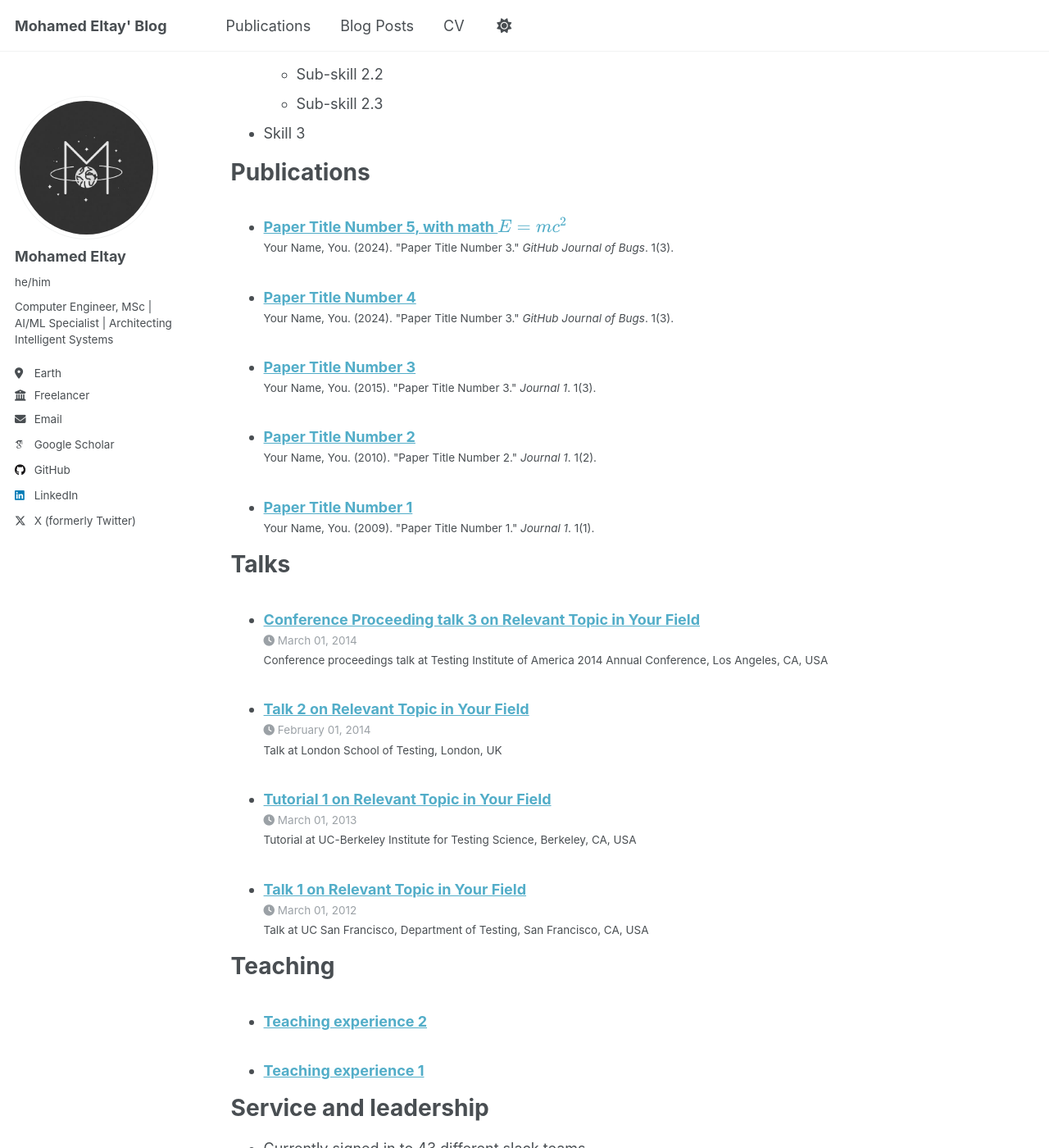
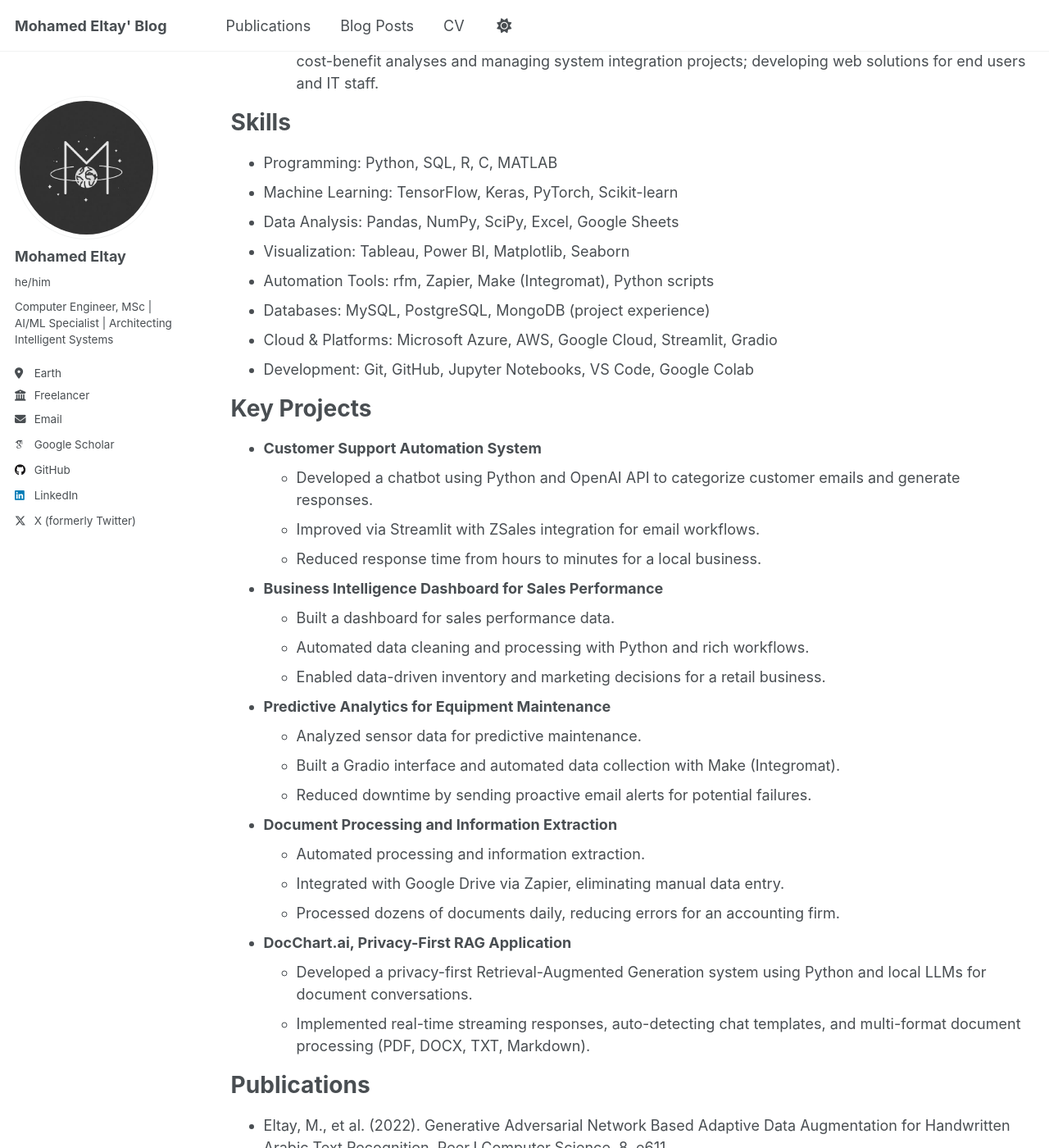
Before and after one commit to eltay89/eltay89.github.io, a Jekyll site: the page built from _pages/cv.md, in a window 1280 px wide and 1400 px high, scrolled down 886 px. Shown: the whole window at 82% size. Built offline with Jekyll 4.4.1, drawn with Linux system fonts in a browser that asks for light colours; some web fonts are replaced; a script that is not in the unit is left out; some of the changed text lies outside the part shown.

Commit message:
Update cv.md

```diff
--- a/_pages/cv.md
+++ b/_pages/cv.md
@@ -6,59 +6,80 @@
 redirect_from:
   - /resume
 ---
-
 {% include base_path %}
 
 Education
 ======
-* Ph.D in Version Control Theory, GitHub University, 2018 (expected)
-* M.S. in Jekyll, GitHub University, 2014
-* B.S. in GitHub, GitHub University, 2012
+* M.S. in Electrical Engineering, King Fahd University of Petroleum & Minerals, 2020
+* B.S. in Electronics and Telecommunications, Multimedia University, 2013, GPA: 3.7/4.0
+  * Final Year Project: Digital Image Contrast Enhancement using Histogram Equalization
 
-Work experience
+Work Experience
 ======
-* Spring 2024: Academic Pages Collaborator
-  * GitHub University
-  * Duties includes: Updates and improvements to template
-  * Supervisor: The Users
+* Feb 2023 - Present: Machine Learning Dataset Developer
+  * Outlier (Remotask)
+  * Duties included: Creating high-quality data for images, text, and audio, maintaining consistency; collaborating with remote teams to improve annotation processes.
 
-* Fall 2015: Research Assistant
-  * GitHub University
-  * Duties included: Merging pull requests
-  * Supervisor: Professor Hub
+* June 2016 - June 2023: Computer Engineer
+  * Emad Gulf Trading Center
+  * Duties included: Providing technical support for business systems using remote desktop tools; developing Python scripts to automate file organization and system monitoring; managing network installations and performance monitoring.
 
-* Summer 2015: Research Assistant
-  * GitHub University
-  * Duties included: Tagging issues
-  * Supervisor: Professor Git
+* June 2015 - June 2020: Graduate Research Assistant (Part-Time)
+  * King Fahd University of Petroleum & Minerals
+  * Duties included: Researching Arabic handwriting recognition using TensorFlow and Keras; developing a dataset of Arabic handwriting samples and training a model for real-time recognition; publishing findings in high-impact journals and conferences (8+ citations); collaborating with international researchers on computer vision solutions.
+
+* June 2013 - June 2016: Computer Engineer
+  * Al Khobar, Saudi Arabia
+  * Duties included: Designing IT system architectures and creating technical documentation; conducting cost-benefit analyses and managing system integration projects; developing web solutions for end users and IT staff.
 
 Skills
 ======
-* Skill 1
-* Skill 2
-  * Sub-skill 2.1
-  * Sub-skill 2.2
-  * Sub-skill 2.3
-* Skill 3
+* Programming: Python, SQL, R, C, MATLAB
+* Machine Learning: TensorFlow, Keras, PyTorch, Scikit-learn
+* Data Analysis: Pandas, NumPy, SciPy, Excel, Google Sheets
+* Visualization: Tableau, Power BI, Matplotlib, Seaborn
+* Automation Tools: rfm, Zapier, Make (Integromat), Python scripts
+* Databases: MySQL, PostgreSQL, MongoDB (project experience)
+* Cloud & Platforms: Microsoft Azure, AWS, Google Cloud, Streamlit, Gradio
+* Development: Git, GitHub, Jupyter Notebooks, VS Code, Google Colab
+
+Key Projects
+======
+* **Customer Support Automation System**
+  * Developed a chatbot using Python and OpenAI API to categorize customer emails and generate responses.
+  * Improved via Streamlit with ZSales integration for email workflows.
+  * Reduced response time from hours to minutes for a local business.
+
+* **Business Intelligence Dashboard for Sales Performance**
+  * Built a dashboard for sales performance data.
+  * Automated data cleaning and processing with Python and rich workflows.
+  * Enabled data-driven inventory and marketing decisions for a retail business.
+
+* **Predictive Analytics for Equipment Maintenance**
+  * Analyzed sensor data for predictive maintenance.
+  * Built a Gradio interface and automated data collection with Make (Integromat).
+  * Reduced downtime by sending proactive email alerts for potential failures.
+
+* **Document Processing and Information Extraction**
+  * Automated processing and information extraction.
+  * Integrated with Google Drive via Zapier, eliminating manual data entry.
+  * Processed dozens of documents daily, reducing errors for an accounting firm.
+
+* **DocChart.ai, Privacy-First RAG Application**
+  * Developed a privacy-first Retrieval-Augmented Generation system using Python and local LLMs for document conversations.
+  * Implemented real-time streaming responses, auto-detecting chat templates, and multi-format document processing (PDF, DOCX, TXT, Markdown).
 
 Publications
 ======
-  <ul>{% for post in site.publications reversed %}
-    {% include archive-single-cv.html %}
-  {% endfor %}</ul>
+* Eltay, M., et al. (2022). Generative Adversarial Network Based Adaptive Data Augmentation for Handwritten Arabic Text Recognition, PeerJ Computer Science, 8, e611.
+  * Brief: Presented an adaptive data augmentation technique using GANs to address class imbalance in Arabic text recognition, improving overall recognition accuracy.
 
-Talks
+* Eltay, M., et al. (2021). Improving Handwritten Arabic Text Recognition Using an Adaptive Data-Augmentation Approach.
+
+Certifications
 ======
-  <ul>{% for post in site.talks reversed %}
-    {% include archive-single-talk-cv.html  %}
-  {% endfor %}</ul>
-
-Teaching
-======
-  <ul>{% for post in site.teaching reversed %}
-    {% include archive-single-cv.html %}
-  {% endfor %}</ul>
-
-Service and leadership
-======
-* Currently signed in to 43 different slack teams
+* Oracle Cloud Infrastructure 2025 Certified AI Foundations Associate (2025)
+* DevOps Professional Certificate - PagerDuty & LinkedIn (2024)
+* Google Data Analytics Professional Certificate (2023)
+* Google IT Support Professional Certificate (2023)
+* Business Analysis: Essential Tools and Techniques - LinkedIn (2021)
```
